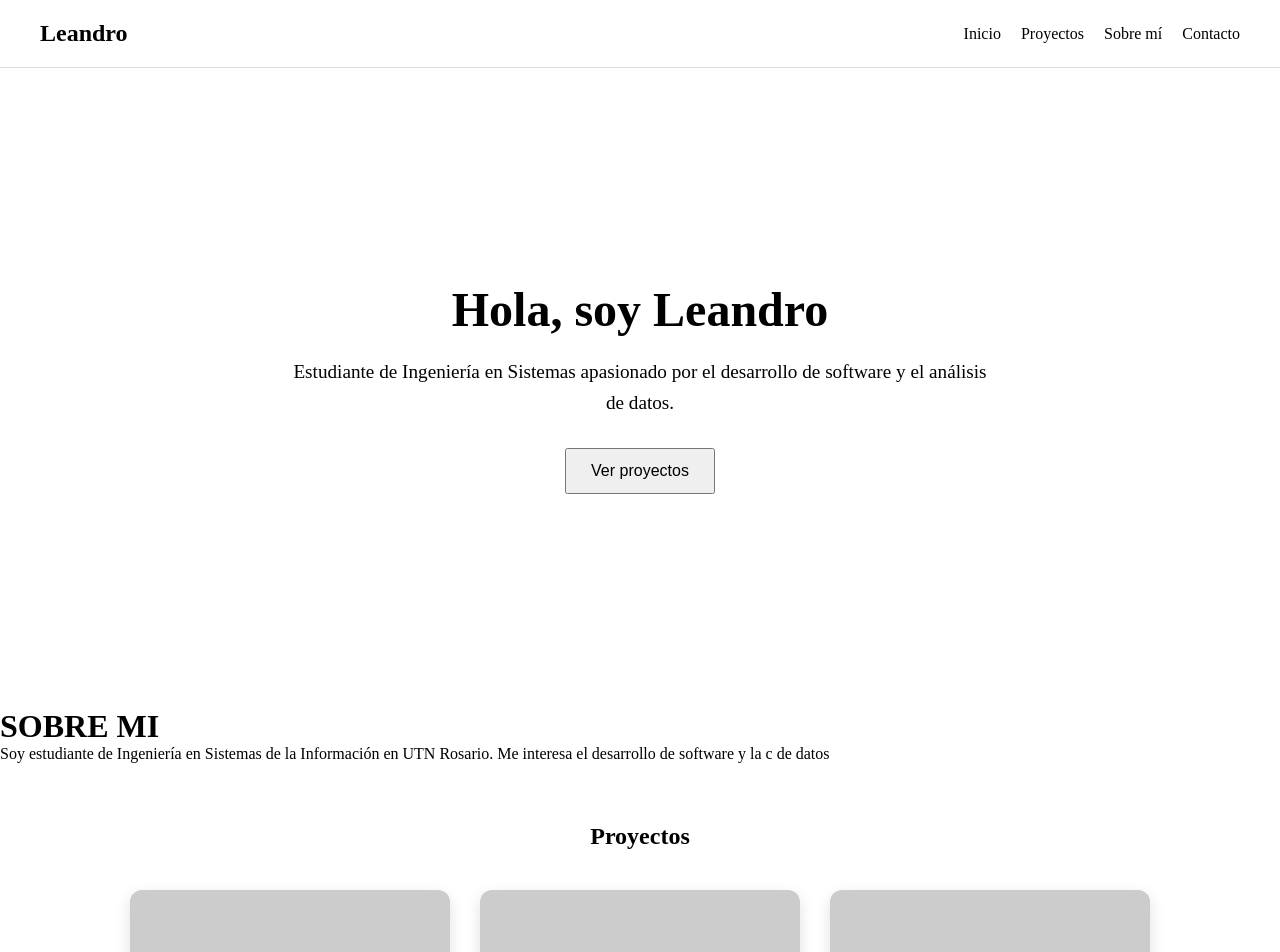
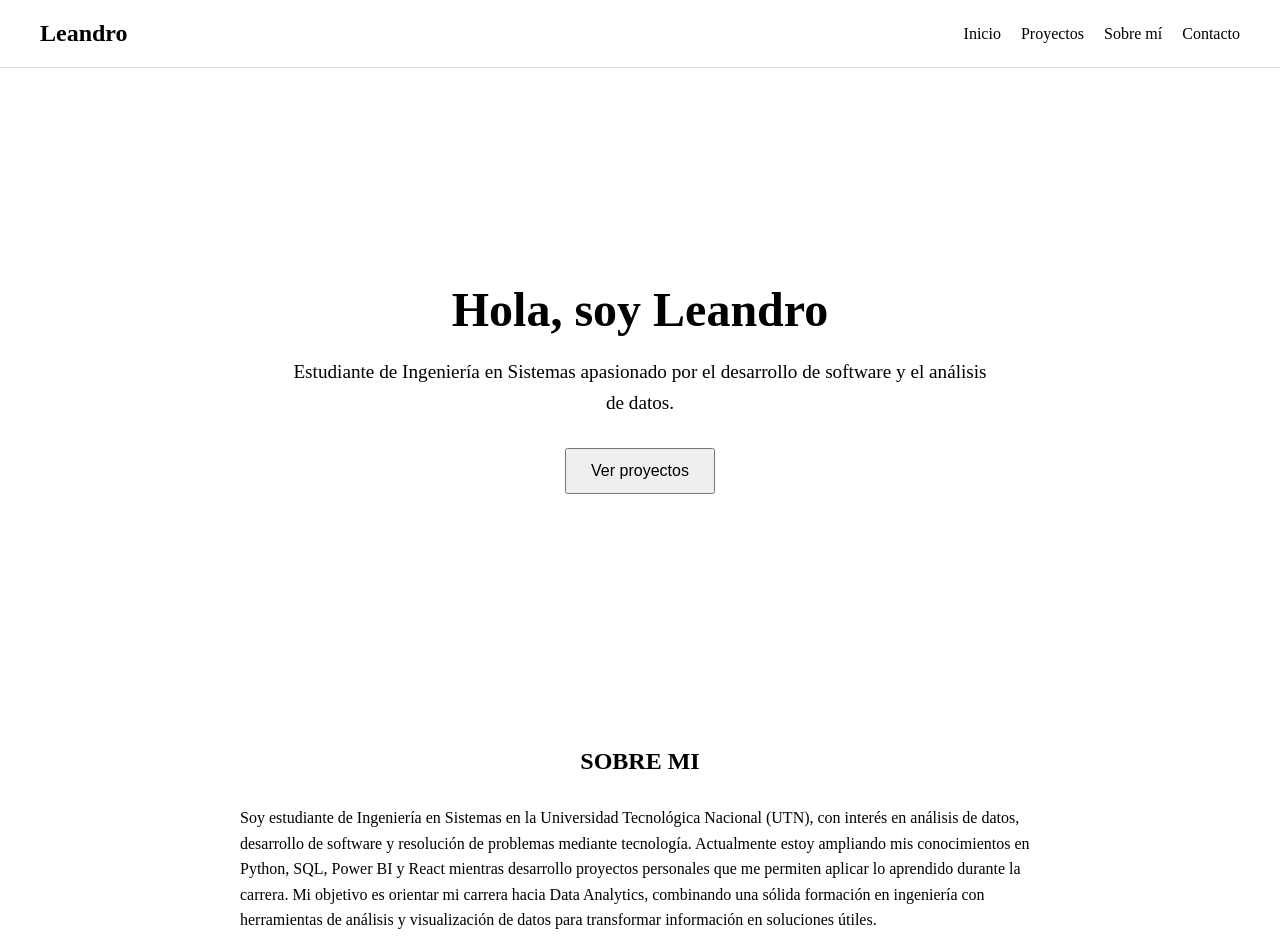
Before and after one commit to LeanCarrion/portfolio-react, a React app: page / in a window 1280 px wide. Shown: the top 952 px of the page. Built offline with nearby package versions, Linux system fonts and the light colour scheme; the HTML template or start-up script is replaced by a standard one.

Commit message:
se reescribio about y se puse estilo

```diff
--- /dev/null
+++ b/src/components/About.css
@@ -0,0 +1,15 @@
+.About{
+    padding: 40px 20px;
+}
+.About h1{
+    text-align: center;
+    margin-bottom: 30px;
+}
+
+.About p{
+
+    max-width: 800px;
+    margin: 0 auto 20px;
+    line-height: 1.6;
+
+}
--- a/src/components/About.jsx
+++ b/src/components/About.jsx
@@ -1,10 +1,20 @@
+import "./About.css";
+
 function About() {
     return(
-        <><h1>
-        SOBRE MI
-        </h1>
-        <p>Soy estudiante de Ingeniería en Sistemas de la Información en UTN Rosario.
-        Me interesa el desarrollo de software y la c de datos</p></>
+        <section className="About">
+            <><h1>
+                SOBRE MI
+            </h1>
+        <p>Soy estudiante de Ingeniería en Sistemas en la Universidad Tecnológica Nacional (UTN),
+            con interés en análisis de datos, desarrollo de software y resolución de problemas mediante tecnología.
+            Actualmente estoy ampliando mis conocimientos en Python, SQL, Power BI y React mientras
+            desarrollo proyectos personales que me permiten aplicar lo aprendido durante la carrera.
+            Mi objetivo es orientar mi carrera hacia Data Analytics, combinando una sólida formación en
+            ingeniería con herramientas de análisis y visualización de datos para transformar información
+             en soluciones útiles.</p></>
+        </section>
+
     )
 }
 
```
